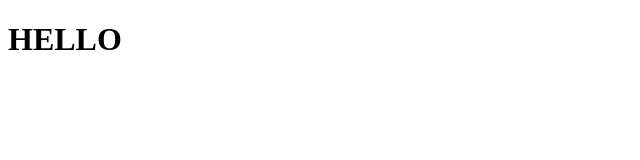
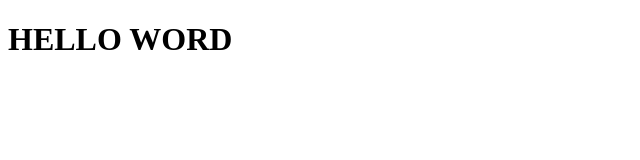
Before and after one commit to Timosza/timosza.github.io, a plain HTML site: page index.htm in a window 1280 px wide. Shown: the whole page, without its empty margins (0-640 px from the left). Drawn offline with Linux system fonts and the light colour scheme.

Commit message:
Update index.htm

```diff
--- a/index.htm
+++ b/index.htm
@@ -8,7 +8,7 @@
     <link rel="stylesheet" type="text/css" media="screen" href="main.css" />
 </head>
 <body>
-    <h1>HELLO</h1>
+    <h1>HELLO WORD</h1>
     <script src="main.js"></script>
 </body>
 </html>
```
